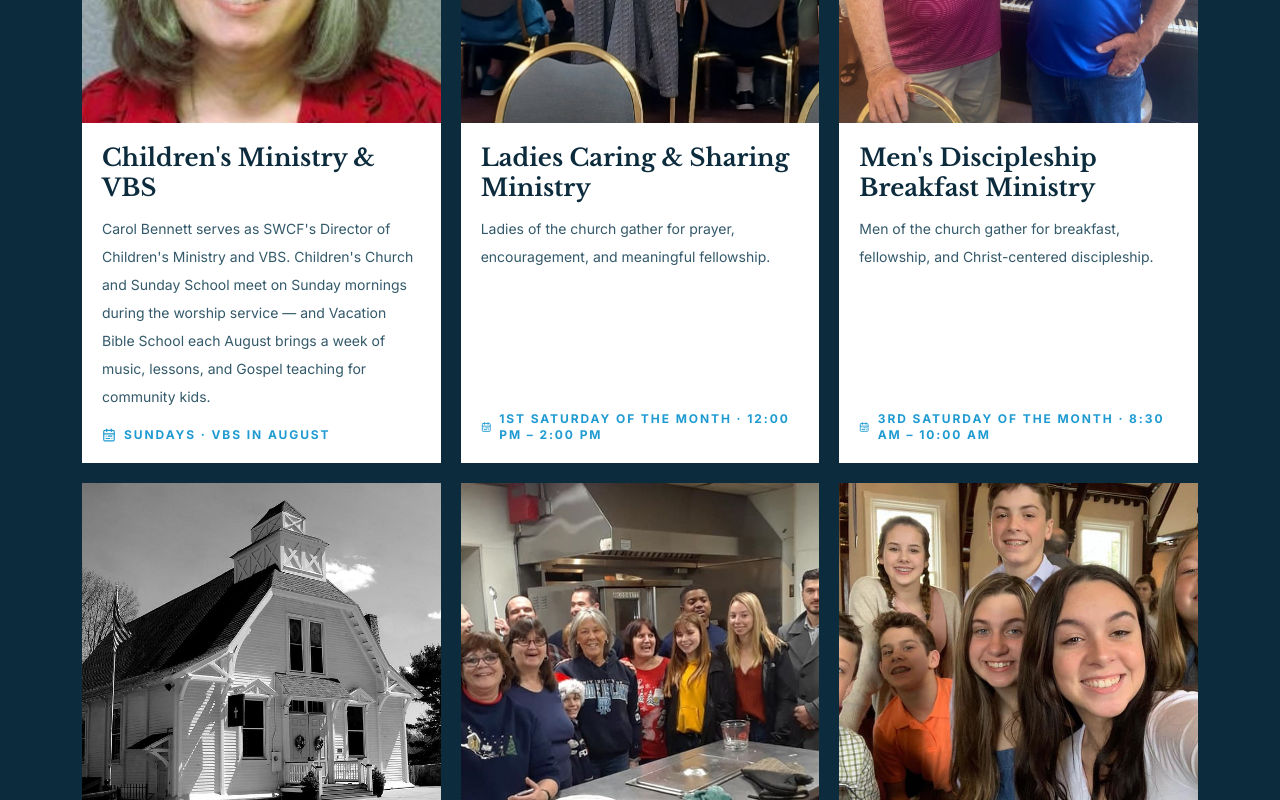
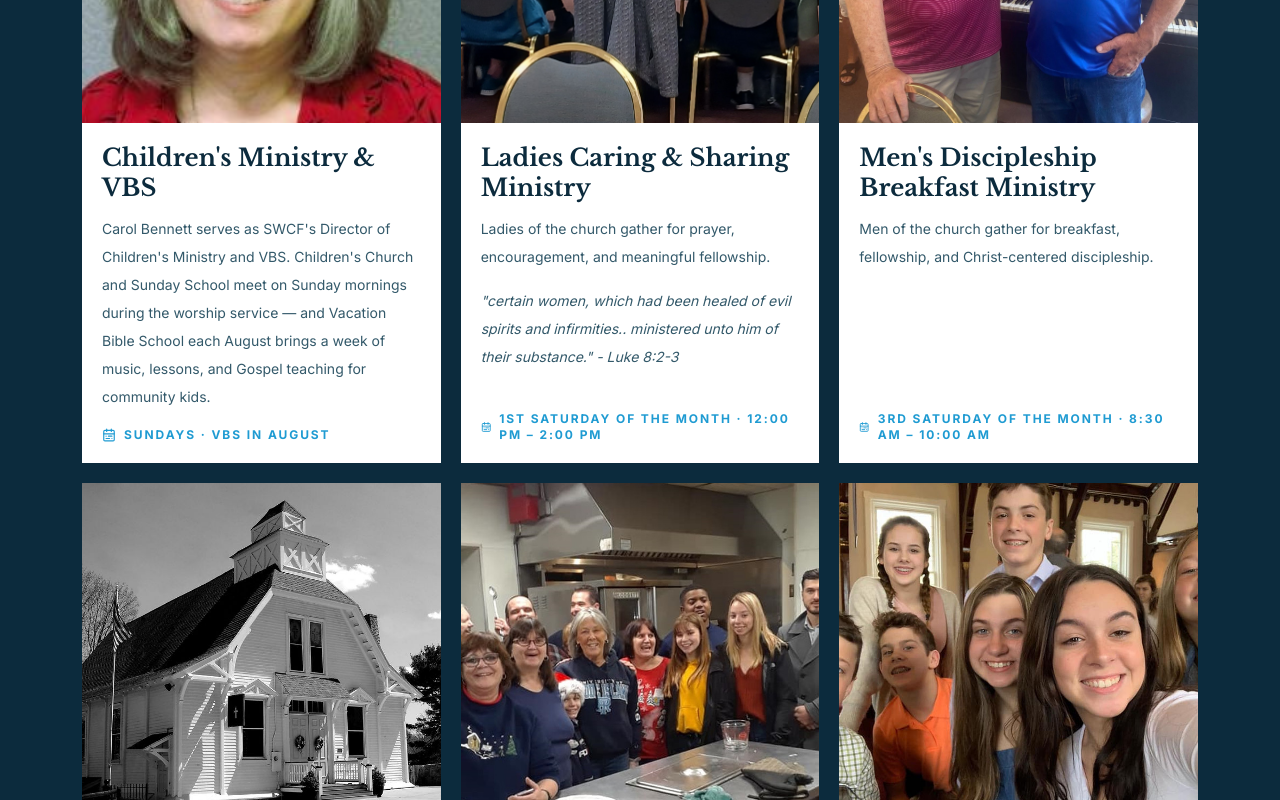
Before and after one commit to edesent/stillwater-christian-fellowship, a Next.js app: page / in a window 1280 px wide. Shown: the part 4840-5640 px from the top of the page. Built offline with nearby package versions, Linux system fonts and the light colour scheme.

Commit message:
Display italicized ministry verse text on ministry cards

```diff
--- a/src/app/page.tsx
+++ b/src/app/page.tsx
@@ -499,6 +499,11 @@ function Ministries() {
                   <p className="mt-3 text-sm leading-7 text-ink-soft">
                     {ministry.body}
                   </p>
+                  {"verse" in ministry && ministry.verse ? (
+                    <p className="mt-4 text-sm italic leading-7 text-ink-soft">
+                      {ministry.verse}
+                    </p>
+                  ) : null}
                   {schedule ? (
                     <p className="mt-auto pt-4 inline-flex items-center gap-2 text-xs font-bold uppercase tracking-[0.16em] text-clay">
                       <CalendarRange aria-hidden="true" className="size-3.5" />
```
